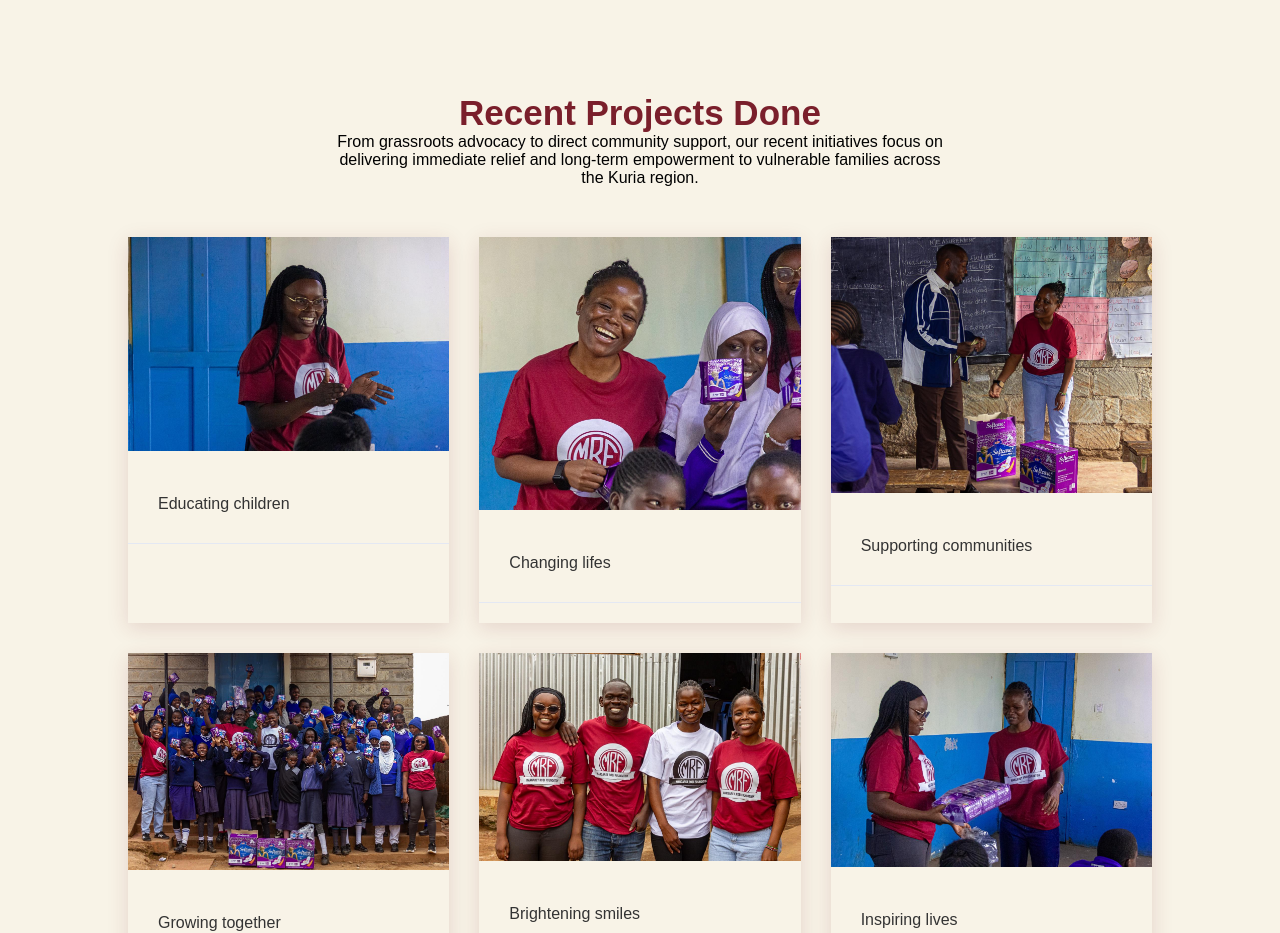
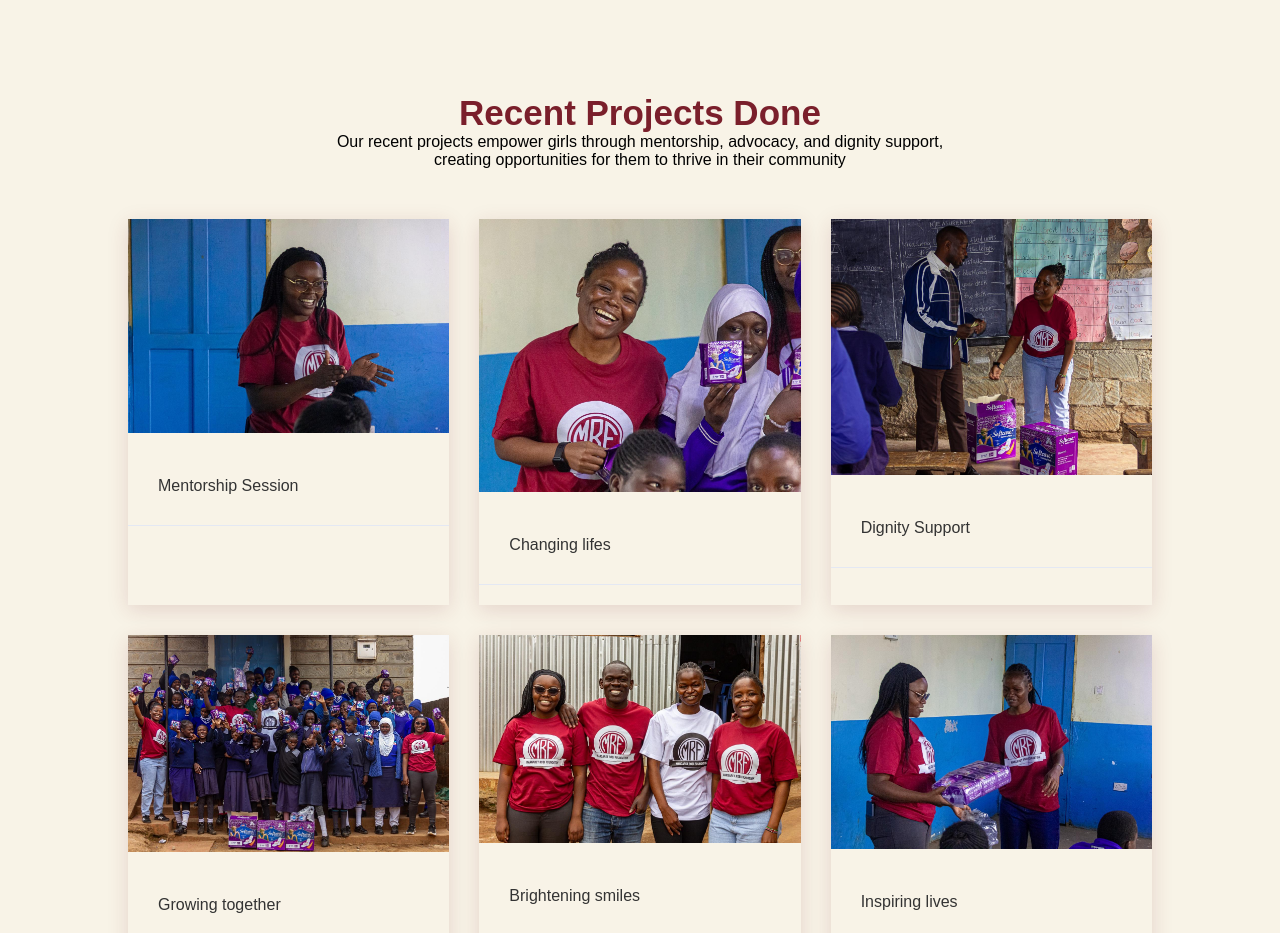
Before and after one commit to boyani-Otieno/gati-foundation, a React (Create React App) app: page / in a window 1280 px wide. Shown: the part 1600-2533 px from the top of the page. Built offline with nearby package versions, Linux system fonts and the light colour scheme.

Commit message:
minor edits

```diff
--- a/src/components/data/Data.js
+++ b/src/components/data/Data.js
@@ -69,7 +69,7 @@ export const list = [
   {
     id: 1,
     cover: "../images/list/mentor2.jpeg",
-    name: "Educating children",
+    name: "Mentorship Session",
   },
   {
     id: 2,
@@ -79,7 +79,7 @@ export const list = [
   {
     id: 3,
     cover: "../images/list/partners.jpeg",
-    name: "Supporting communities",
+    name: "Dignity Support",
   },
   {
     id: 4,
--- a/src/components/home/recent/Recent.jsx
+++ b/src/components/home/recent/Recent.jsx
@@ -8,7 +8,7 @@ const Recent = () => {
     <>
       <section className='recent padding'>
         <div className='container'>
-          <Heading title='Recent Projects done' subtitle='From grassroots advocacy to direct community support, our recent initiatives focus on delivering immediate relief and long-term empowerment to vulnerable families across the Kuria region.' />
+          <Heading title='Recent Projects done' subtitle=' Our recent projects empower girls through mentorship, advocacy, and dignity support, creating opportunities for them to thrive in their community' />
           <RecentCard />
         </div>
       </section>
```
